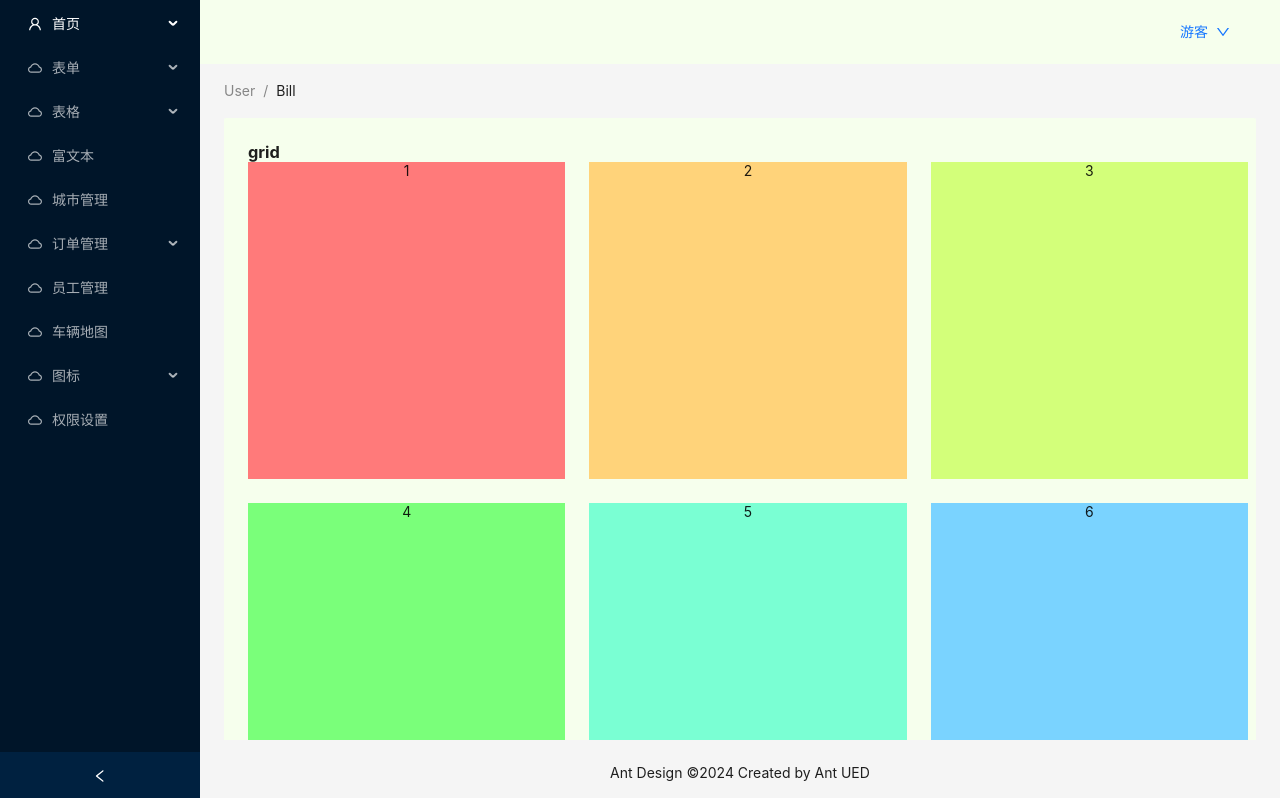
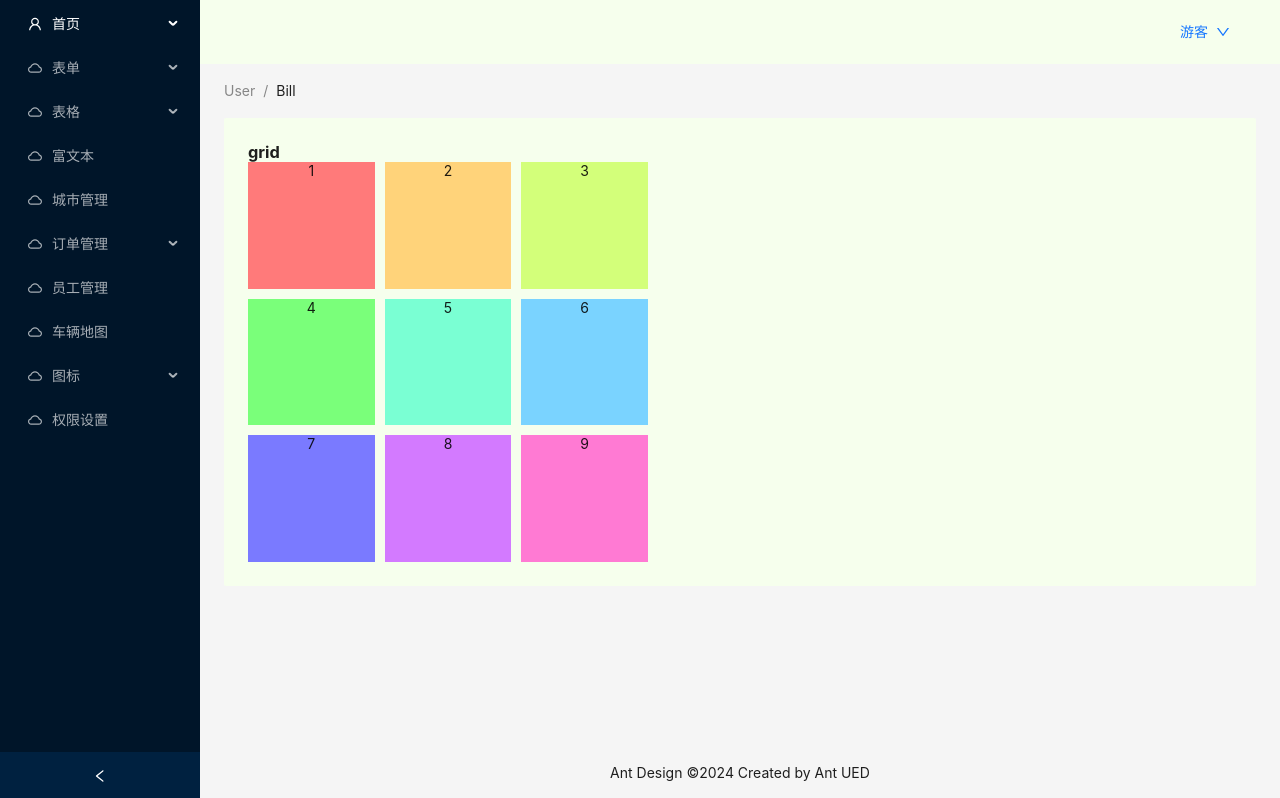
Before and after one commit to dirunru/my-react-app, a React (Create React App) app: page /#/home/list in a window 1280 px wide. Before the commit this address led to /#/. Shown: the top 798 px of the page. Built offline with nearby package versions, Linux system fonts and the light colour scheme.

Commit message:
feat:调用接口无限触发问题

```diff
--- a/src/api/index.js
+++ b/src/api/index.js
@@ -2,11 +2,6 @@ import requests from "../utils/mockRequests.js";
 import "../mock/user";
 
 export const reqGetBannerList = (data) => {
-  // return requests({
-  //   url: "/banner",
-  //   method: "post",
-  //   data,
-  // });
   return new Promise((resolve, reject) => {
     requests({
       url: "/banner",
--- a/src/mock/user.js
+++ b/src/mock/user.js
@@ -8,7 +8,7 @@ Mock.mock("/mock/banner", "post", {
       {
         id: "@guid",
         name: "@cname",
-        eage: "@integer(18, 100)",
+        age: "@integer(18, 100)",
         time: "@date",
       },
     ],
--- a/src/pages/detail/index.jsx
+++ b/src/pages/detail/index.jsx
@@ -1,15 +1,36 @@
 import { useState, useEffect } from "react";
 import { reqGetBannerList } from "../../api";
+import { Table } from "antd";
+
+const columns = [
+  {
+    title: "姓名",
+    dataIndex: "name",
+    key: "name",
+  },
+  {
+    title: "年龄",
+    dataIndex: "age",
+    key: "age",
+  },
+  {
+    title: "时间",
+    dataIndex: "time",
+    key: "time",
+  },
+];
+
 export default function Detail() {
   const [tableList, setTableList] = useState([]);
+
   useEffect(() => {
     reqGetBannerList().then((res) => {
-      console.log(res.list);
+      setTableList(res.list);
     });
-  });
+  }, []);
   return (
     <section>
-      <h1>详情页面111</h1>
+      <Table dataSource={tableList} columns={columns} />
     </section>
   );
 }
--- a/src/pages/home/index.jsx
+++ b/src/pages/home/index.jsx
@@ -7,8 +7,9 @@ const log = prettyLog();
 console.log('log.success("hello world");', log);
 log.success("hello world", 111);
 for (const [key, fun] of Object.entries(log)) {
-  log.info("key:", key);
+  log.info("key:", key, "fun", fun);
 }
+
 console.log("Object.entries(log)", Object.entries(log));
 function Home() {
   return (
--- a/src/pages/home/index.module.scss
+++ b/src/pages/home/index.module.scss
@@ -1,10 +1,10 @@
 .container {
-  width: 1000px;
-  height: 1000px;
+  width: 400px;
+  height: 400px;
   display: grid;
   grid-template-columns: 1fr 1fr 1fr;
   grid-template-rows: 1fr 1fr 1fr;
-  gap: 24px;
+  gap: 10px;
   transition-duration: 0.5s;
   .item {
     text-align: center;
```
